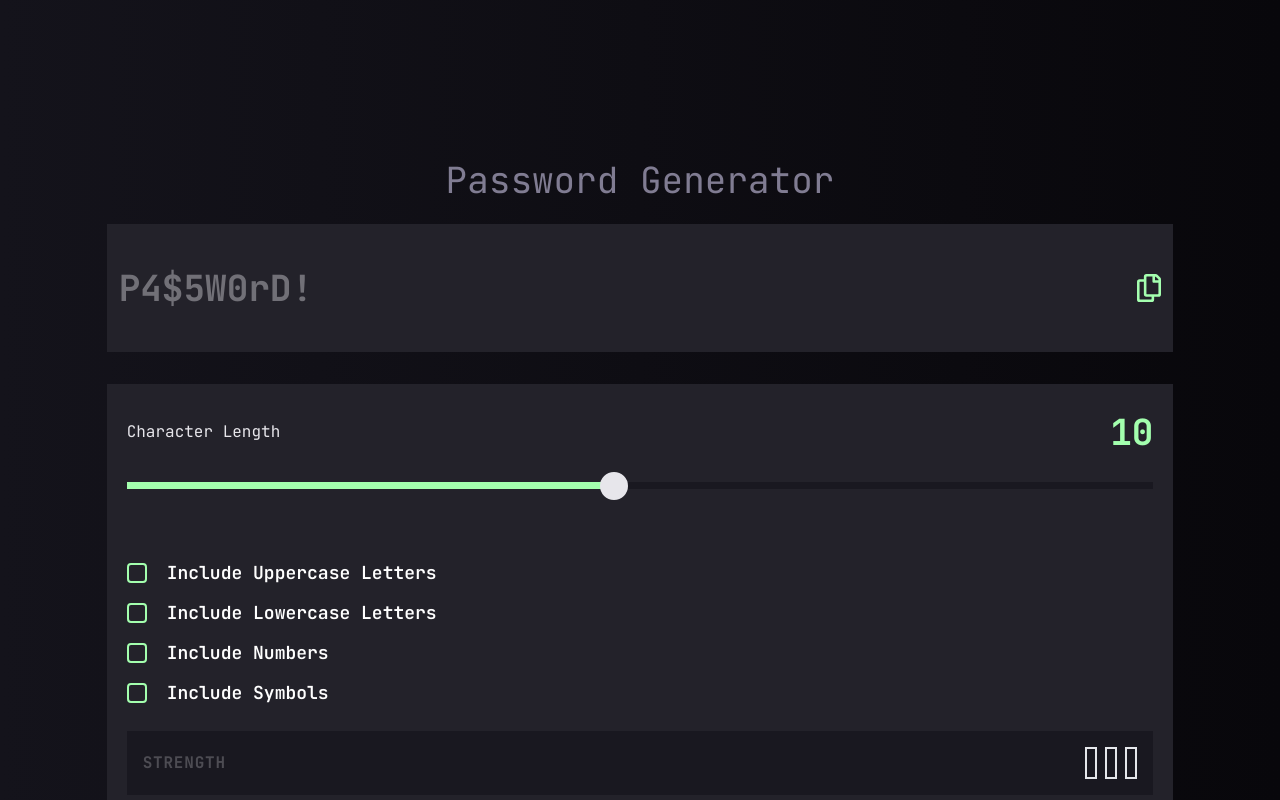
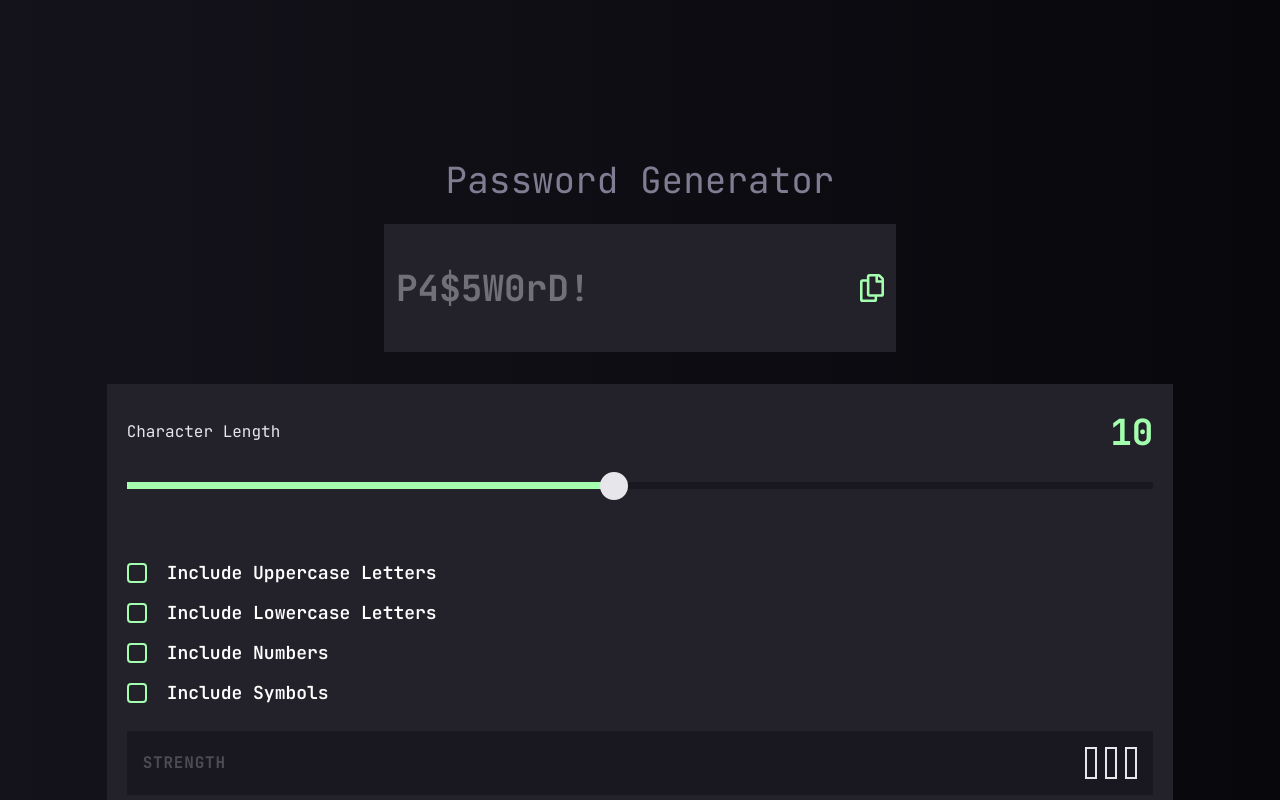
Before and after one commit to Sana-Shabeel/password-generator, a React (Vite) app: page / in a window 1280 px wide. Shown: the top 800 px of the page. Built offline with nearby package versions, Linux system fonts and the light colour scheme.

Commit message:
Add generate pass btn

```diff
--- a/src/components/DisplayPassword.tsx
+++ b/src/components/DisplayPassword.tsx
@@ -2,7 +2,7 @@ import React from "react";
 
 const DisplayPassword = () => {
   return (
-    <div className="bg-primary h-24 px-3 md:h-32  w-5/6 flex justify-between items-center mx-auto mb-8">
+    <div className="bg-primary h-24 px-3 md:h-32  w-5/6 flex justify-between items-center mx-auto mb-8 max-w-lg">
       <span
         id="display-password"
         className="text-textColor text-2xl md:text-4xl opacity-40 font-bold "
```
